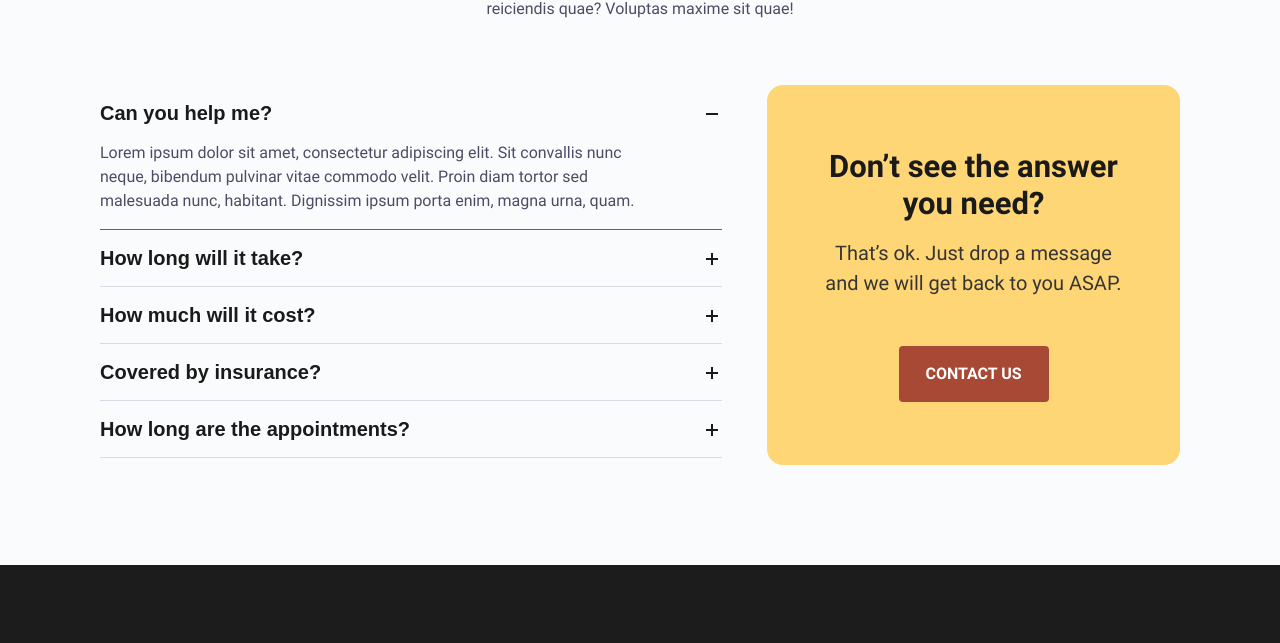
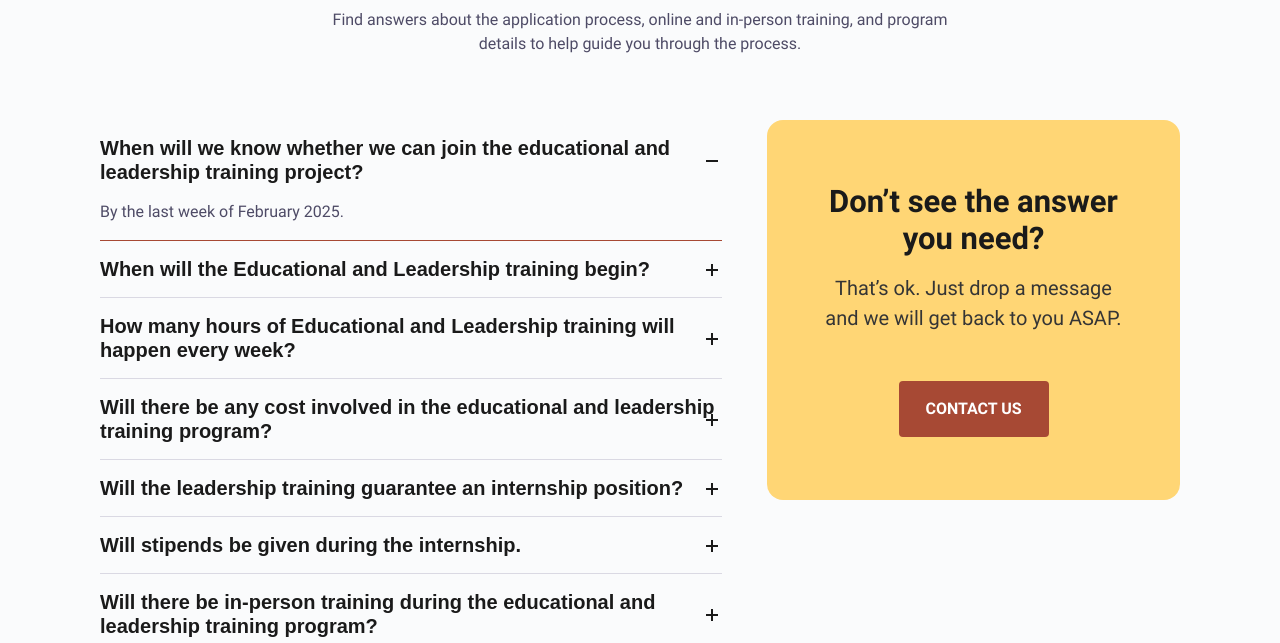
Before and after one commit to HinduACTion/pathfinders_website_codestitch, an Eleventy site: page src/content/pages/faqs.html in a window 1280 px wide. Shown: the part 779-1422 px from the top of the page. Built offline with nearby package versions, Linux system fonts and the light colour scheme; Eleventy itself is replaced by a stand-in of ours; files that its build step writes are made by us from their sources.

Commit message:
FAQ draft

```diff
--- a/src/content/pages/faqs.html
+++ b/src/content/pages/faqs.html
@@ -52,42 +52,55 @@ eleventyNavigation:
         <div class="cs-container">
             <div class="cs-content">
                 <span class="cs-topper">FAQ’s</span>
-                <h2 class="cs-title">Frequently Asked Questions</h2>
+                <h2 class="cs-title">Pathfinders Internship & Leadership Initiative</h2>
                 <p class="cs-text">
-                    Lorem ipsum, dolor sit amet consectetur adipisicing elit. Consequatur veritatis quae explicabo a quia veniam temporibus aliquid? Quos maiores architecto a officia aliquid atque reiciendis quae? Voluptas maxime sit quae!
+                    Find answers about the application process, online and in-person training,
+                    and program details to help guide you through the process.
                 </p>
             </div>
             <div class="cs-flex-group">
                 <ul class="cs-faq-group">
                     <!-- Active class added as default -->
                     <li class="cs-faq-item active">
-                        <button class="cs-button">Can you help me?</button>
+                        <button class="cs-button">When will we know whether we can join the educational and leadership training project?</button>
                         <p class="cs-item-p">
-                            Lorem ipsum dolor sit amet, consectetur adipiscing elit. Sit convallis nunc neque, bibendum pulvinar vitae commodo velit. Proin diam tortor sed malesuada nunc, habitant. Dignissim ipsum porta enim, magna urna, quam.
+                            By the last week of February 2025.
                         </p>
                     </li>
                     <li class="cs-faq-item">
-                        <button class="cs-button">How long will it take?</button>
+                        <button class="cs-button">When will the Educational and Leadership training begin?</button>
                         <p class="cs-item-p">
-                            Lorem ipsum dolor sit amet, consectetur adipiscing elit. Sit convallis nunc neque, bibendum pulvinar vitae commodo velit. Proin diam tortor sed malesuada nunc, habitant. Dignissim ipsum porta enim, magna urna, quam.
+                            From the 1st weekend of March.
                         </p>
                     </li>
                     <li class="cs-faq-item">
-                        <button class="cs-button">How much will it cost?</button>
+                        <button class="cs-button">How many hours of Educational and Leadership training will happen every week?</button>
                         <p class="cs-item-p">
-                            Lorem ipsum dolor sit amet, consectetur adipiscing elit. Sit convallis nunc neque, bibendum pulvinar vitae commodo velit. Proin diam tortor sed malesuada nunc, habitant. Dignissim ipsum porta enim, magna urna, quam.
+                            Approximately 4 hours a week. It could be more during some weeks.
                         </p>
                     </li>
                     <li class="cs-faq-item">
-                        <button class="cs-button">Covered by insurance?</button>
+                        <button class="cs-button">Will there be any cost involved in the educational and leadership training program?</button>
                         <p class="cs-item-p">
-                            Lorem ipsum dolor sit amet, consectetur adipiscing elit. Sit convallis nunc neque, bibendum pulvinar vitae commodo velit. Proin diam tortor sed malesuada nunc, habitant. Dignissim ipsum porta enim, magna urna, quam.
+                            HinduACTion will be paying all the costs involved in the leadership training program.
                         </p>
                     </li>
                     <li class="cs-faq-item">
-                        <button class="cs-button">How long are the appointments?</button>
+                        <button class="cs-button">Will the leadership training guarantee an internship position?</button>
                         <p class="cs-item-p">
-                            Lorem ipsum dolor sit amet, consectetur adipiscing elit. Sit convallis nunc neque, bibendum pulvinar vitae commodo velit. Proin diam tortor sed malesuada nunc, habitant. Dignissim ipsum porta enim, magna urna, quam.
+                            HinduACTion will work with lawmakers to place interns with them. But the appointment will be at the discretion of the lawmaker.
+                        </p>
+                    </li>
+                    <li class="cs-faq-item">
+                        <button class="cs-button">Will stipends be given during the internship.</button>
+                        <p class="cs-item-p">
+                            Yes, up to $1500 per month for individuals doing internships with the Federal lawmakers, and up to $800 per month for individuals doing internships with state lawmakers.
+                        </p>
+                    </li>
+                    <li class="cs-faq-item">
+                        <button class="cs-button">Will there be in-person training during the educational and leadership training program?</button>
+                        <p class="cs-item-p">
+                            Yes, we are looking to have in person training during the weekend of April 12 and 13, 2025.
                         </p>
                     </li>
                 </ul>
```
